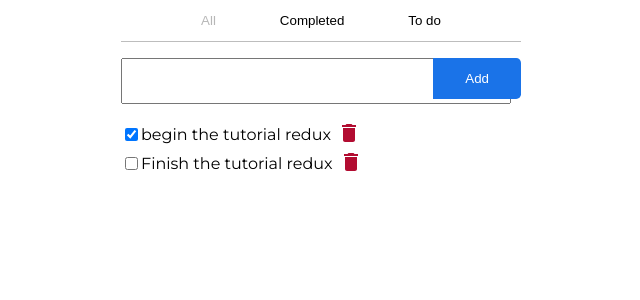
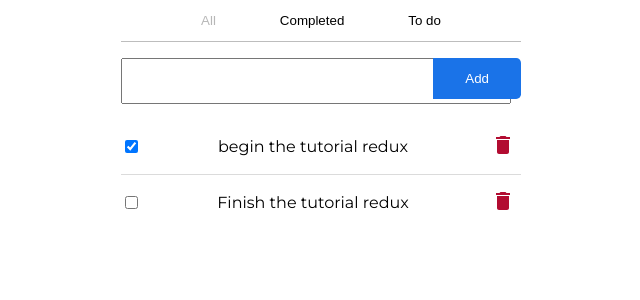
Before and after one commit to FlorianMilcendeau/todo-app-master, a React (Create React App) app: page / in a window 1280 px wide. Shown: the top 300 px of the page, without its empty margins (319-959 px from the left). Built offline with nearby package versions, Linux system fonts and the light colour scheme.

Commit message:
update css

```diff
--- a/src/components/TodoList.jsx
+++ b/src/components/TodoList.jsx
@@ -7,7 +7,9 @@ import iconDelete from '../assets/icons/delete.svg';
 const TodoList = ({ todos, onToggle, onDelete }) => {
   return (
     <ul className={styles.list}>
-      {todos.map((todo) => (
+      {todos.length > 0 ? (
+        todos.map((todo) => {
+          return (
             <li key={todo.id} className={styles.item}>
               <input
                 id={`todo${todo.id}`}
@@ -24,7 +26,11 @@ const TodoList = ({ todos, onToggle, onDelete }) => {
                 <img src={iconDelete} alt="delete icon" />
               </button>
             </li>
-      ))}
+          );
+        })
+      ) : (
+        <li className={`${styles.item} ${styles.empty}`}>No task to do.</li>
+      )}
     </ul>
   );
 };
--- a/src/css/Input.module.css
+++ b/src/css/Input.module.css
@@ -6,8 +6,8 @@
 }
 
 .input {
-  padding-right: 4.5rem;
-  width: 19.5rem;
+  padding-right: 6rem;
+  width: 18rem;
   font-size: 1.2rem;
   height: 2.5rem;
 }
--- a/src/css/Todolist.module.css
+++ b/src/css/Todolist.module.css
@@ -2,11 +2,18 @@
   list-style: none;
   padding: 0;
   align-self: flex-start;
+  width: 25rem;
 }
 
 .item {
+  padding: 0.8rem 0;
   display: flex;
+  justify-content: space-between;
   align-items: center;
+}
+
+.item:not(:first-child) {
+  border-top: 0.5px solid #dbdbdb;
 }
 
 .delete {
@@ -14,3 +21,11 @@
   background-color: transparent;
   cursor: pointer;
 }
+
+.empty {
+  display: block;
+  text-align: center;
+  font-weight: bold;
+  color: #b20c31;
+  font-size: 1.5rem;
+}
```
Lines whose indentation alone changed are shown as unchanged.
